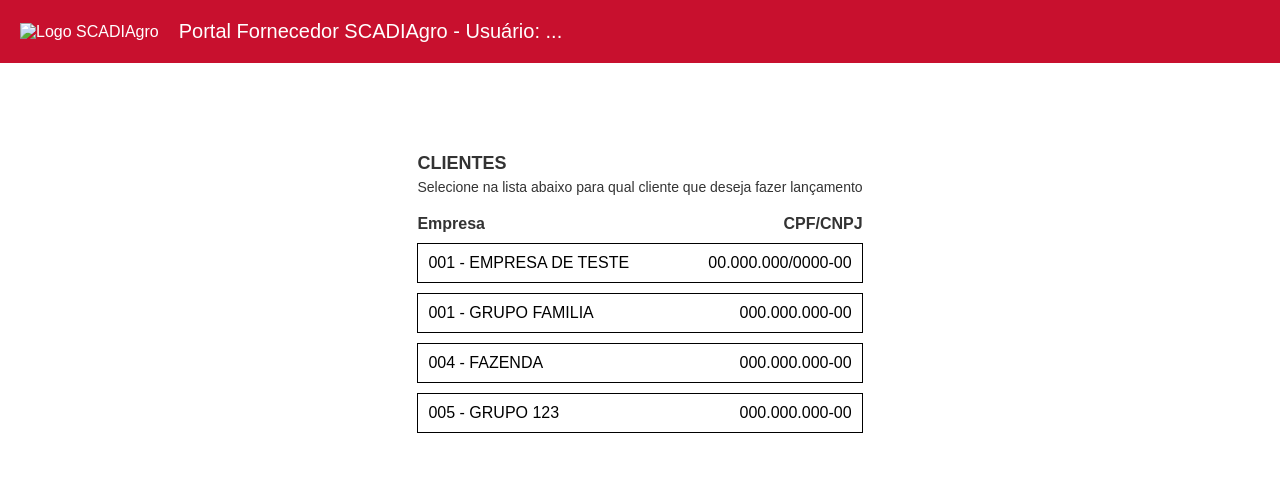
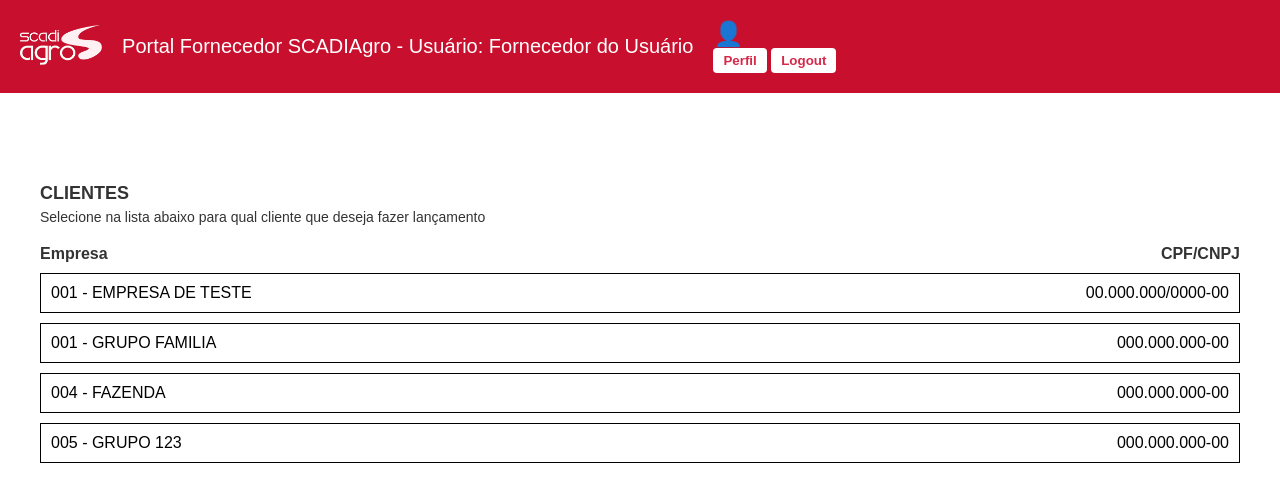
Before and after one commit to TML45/scadiago-supplier-portal, a website built with Vite: page pages/customers.html in a window 1280 px wide. Built offline with nearby package versions, Linux system fonts and the light colour scheme.

Commit message:
(feat:DEV-004) Update custormers html and css files

```diff
--- a/pages/customers.html
+++ b/pages/customers.html
@@ -8,10 +8,13 @@
   </head>
   <body>
     <header>
-      <div class="logo">
-        <img src="logo.png" alt="Logo SCADIAgro" />
+      <div class="logo"><img src="/imgs/img-logo_scadiagro_all-white.png" alt="Logo SCADIAgro" /></div>
+      <h1>Portal Fornecedor SCADIAgro - Usuário: Fornecedor do Usuário </h1>
+      <div class="profile">
+        <div class="icon">👤</div>
+        <button class="profile-button">Perfil</button>
+        <button class="logout-button">Logout</button>
       </div>
-      <h1>Portal Fornecedor SCADIAgro - Usuário: ...</h1>
     </header>
 
     <div class="container">
--- a/styles/customers.css
+++ b/styles/customers.css
@@ -28,8 +28,29 @@ header h1 {
   font-weight: normal;
 }
 
+.profile .icon {
+  font-size: 24px;
+}
+
+.profile-button,
+.logout-button {
+  background: white;
+  border: none;
+  color: #d62849;
+  padding: 5px 10px;
+  cursor: pointer;
+  font-weight: bold;
+  border-radius: 4px;
+}
+
 main {
   padding: 40px;
+  flex: 1;
+}
+
+.clientes {
+  width: 100%;
+  margin: 0 auto;
 }
 
 .clientes h2 {
@@ -44,7 +65,6 @@ main {
 
 .tabela-clientes {
   width: 100%;
-  max-width: 800px;
   border-collapse: collapse;
 }
 
@@ -56,6 +76,7 @@ main {
 }
 
 .container {
+  width: 100%;
   display: flex;
   justify-content: center;
   padding-top: 50px;
```
